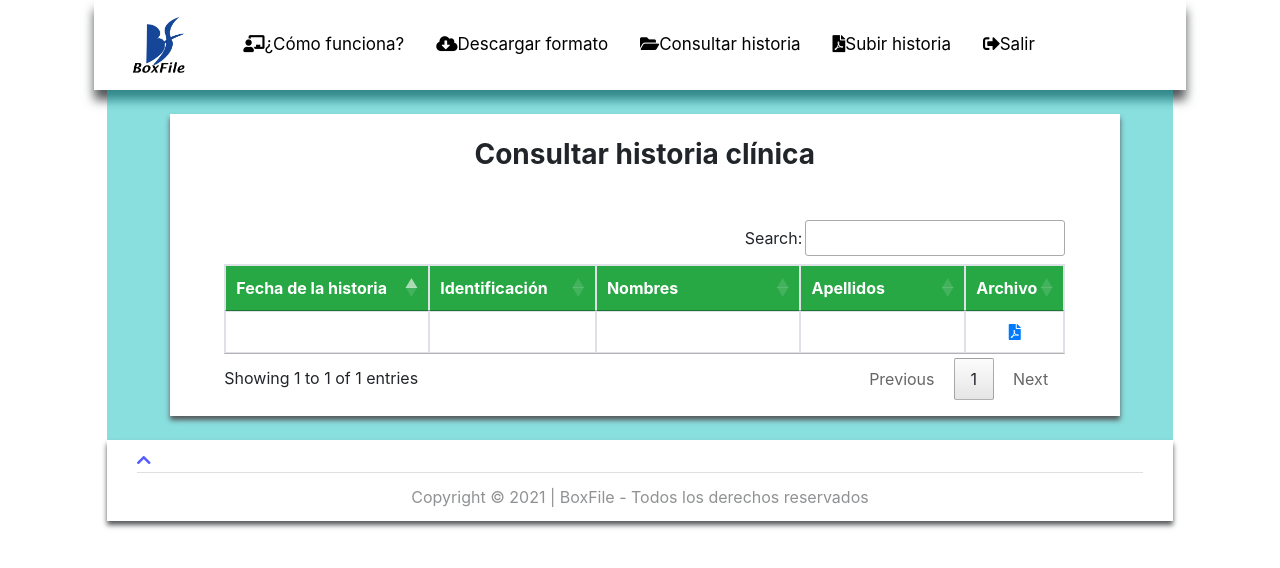
After one commit to viandre7/Senasoft_DesarrolloWeb_Vertical_1_2021, a Flask app: page /consultarHistoria in a window 1280 px wide. The commit adds this page. Shown: the top 568 px of the page. Run offline with Flask 2, Linux system fonts and the light colour scheme; lists and menus that the app fills with data are empty; some libraries are stand-ins or nearby versions.

Commit message:
vista consultar

```diff
--- a/controlador/inicioController.py
+++ b/controlador/inicioController.py
@@ -24,6 +24,10 @@ def consultarSolicitud():
 def subirHistoria():
     return render_template('user/cargarHistoria.html')
 
+@app.route('/consultarHistoria')
+def consultarHistoria():
+    return render_template('user/consultarHistoria.html')
+
 @app.route('/mostrarIniciarSesion')
 def mostrarIniciarSesion():
     return render_template('frmIniciarSesion.html')
--- a/static/css/misEstilos.css
+++ b/static/css/misEstilos.css
@@ -37,6 +37,7 @@
   .head a:hover {
     background-color: rgb(243, 248, 250);
     color:#4347CF;
+    font-weight: bold;
   }
 
 
@@ -54,13 +55,14 @@
     padding: 10px 20px;
     border-radius: 5px;
     cursor: pointer;
-    font-family:'Segoe UI', Tahoma, Geneva, Verdana, sans-serif;
+    font-family: 'Lucida Sans', 'Lucida Sans Regular', 'Lucida Grande', 'Lucida Sans Unicode', Geneva, Verdana, sans-serif;
 
   }
 
 .submit-btn:hover{
     background: #4347CF;
     color: white;
+
 
 }
 
--- /dev/null
+++ b/static/js/consultar.js
@@ -0,0 +1,10 @@
+$(function(){
+
+    $('#tblConsulta').DataTable( {
+            dom: 'Bfrtip',
+            buttons: [
+                'copy', 'csv', 'excel', 'pdf', 'print'
+            ]
+        } );
+
+});
--- a/templates/frmRegistrarse.html
+++ b/templates/frmRegistrarse.html
@@ -15,7 +15,6 @@
                     <br>
                 </div>
                 <br>
-
 
                 <div class="col-md-12 contaiener" >
                     <form action="" class="form-group" id="frmRegistro" method="POST">
--- a/templates/user/cargarHistoria.html
+++ b/templates/user/cargarHistoria.html
@@ -12,7 +12,7 @@
                 <div class="col-md-12 contaiener mt-4" >
                     <h3 style="text-align: center;"><strong>Cargar historia clínica</strong></h3>
 
-                    <form action="" class="form-group" id="frmRegistro" method="POST">
+                    <form action="" class="form-group" id="frmCargarHistoria" method="POST">
                         <!--Row que contiene las opciones  -->
                         <div class="row justify-content-center mt-2">
 
@@ -25,7 +25,7 @@
                                         </div>
                                  </div>
                                  <br>
-                                 <p style="text-align: center;">Sólo se aceptan archivos en formatos pdf</p>
+                                 <p style="text-align: center; font-family">Sólo se aceptan archivos en formatos pdf</p>
                             </div>
 
 
--- /dev/null
+++ b/templates/user/consultarHistoria.html
@@ -0,0 +1,69 @@
+{% extends "user/index.html" %}
+{% block section %}
+    <script src="../../static/js/consultar.js"></script>
+
+
+    <!-- container fondo azul -->
+    <div class="col-md-10 container fondoSection ">
+        <br>
+        <!-- container fondo blanco -->
+        <div class="col-md-11 ml-5" style="background:white ; box-shadow: 0px 4px 5px #55575a;" >
+            <!-- row que contiene la informacion -->
+            <div class="row justify-content-center " >
+
+                <!-- container de las opciones -->
+                <div class="col-md-12 contaiener mt-4"  >
+                    <h3 style="text-align: center;"><strong>Consultar historia clínica</strong></h3><br>
+
+                    <form action="" class="form-group" id="frmConsultarHistoria" method="POST">
+                        <!--Row que contiene las opciones  -->
+                        <div class="row justify-content-center mt-3" >
+                            <div class="col-11">
+
+                                <table id="tblConsulta" align="center" class="table table-bordered">
+                                    <thead class="bg-success text-white">
+                                        <tr class="text-center">
+                                            <th width="25%">Fecha de la historia</th>
+                                            <th width="20%">Identificación</th>
+                                            <th width="25%">Nombres</th>
+                                        <th width="20%">Apellidos</th>
+                                        <th width="10%">Archivo</th>
+                                    </tr>
+                                </thead>
+                                <tbody>
+
+                                    <tr id="fila" class="primeraFila">
+                                        <td id="tblFecha"> </td>
+                                        <td id="tblIdentificacion"></td>
+                                        <td id="tblNombres"></td>
+                                        <td id="tblApellidos"></td>
+                                        <td style="text-align: center;" id="anexo" class=""><a id="verPDF" href=""  target="_blank"><i class="fas fa-file-pdf"></i></a></td>
+                                        <!-- <td id="pAccion" align="center">
+                                            <button class="btn btn-warning fas fa-edit editar" data-id=" "></button>
+                                        </td> -->
+                                    </tr>
+
+                                </tbody>
+                            </table>
+                        </div>
+
+
+
+
+
+
+                        </div>
+                        <h1></h1>
+                    </form>
+                </div>
+            </div>
+        </div>
+
+        <br>
+    </div>
+
+{% endblock %}
+
+<!--
+</body>
+</html> -->
--- a/templates/user/index.html
+++ b/templates/user/index.html
@@ -12,6 +12,20 @@
     <link rel="stylesheet" href="https://stackpath.bootstrapcdn.com/bootstrap/4.4.1/css/bootstrap.min.css" integrity="sha384-Vkoo8x4CGsO3+Hhxv8T/Q5PaXtkKtu6ug5TOeNV6gBiFeWPGFN9MuhOf23Q9Ifjh" crossorigin="anonymous">
     <script src="https://stackpath.bootstrapcdn.com/bootstrap/4.4.1/js/bootstrap.min.js" integrity="sha384-wfSDF2E50Y2D1uUdj0O3uMBJnjuUD4Ih7YwaYd1iqfktj0Uod8GCExl3Og8ifwB6" crossorigin="anonymous"></script>
     <link rel="stylesheet" href="https://use.fontawesome.com/releases/v5.6.3/css/all.css" >
+
+    <!-- Data table -->
+    <script src="https://cdn.datatables.net/1.11.3/js/jquery.dataTables.min.js"></script>
+    <link rel="stylesheet" href="https://cdn.datatables.net/1.11.3/css/jquery.dataTables.min.css">
+    <link rel="stylesheet" href="https://cdn.datatables.net/1.11.3/css/jquery.dataTables.min.css">
+    <link rel="stylesheet" href="https://cdn.datatables.net/buttons/2.0.1/css/buttons.dataTables.min.css">
+    <script src="https://cdn.datatables.net/1.11.3/js/jquery.dataTables.min.js"></script>
+    <script src="https://cdn.datatables.net/buttons/2.0.1/js/dataTables.buttons.min.js"></script>
+    <script src="https://cdnjs.cloudflare.com/ajax/libs/jszip/3.1.3/jszip.min.js"></script>
+    <script src="https://cdnjs.cloudflare.com/ajax/libs/pdfmake/0.1.53/pdfmake.min.js"></script>
+    <script src="https://cdnjs.cloudflare.com/ajax/libs/pdfmake/0.1.53/vfs_fonts.js"></script>
+    <script src="https://cdn.datatables.net/buttons/2.0.1/js/buttons.html5.min.js"></script>
+    <script src="https://cdn.datatables.net/buttons/2.0.1/js/buttons.print.min.js"></script>
+
     <!-- CSS -->
     <link rel="stylesheet" href="../static/css/misEstilos.css">
     <link rel="stylesheet" href="../static/css/alertify.css">
@@ -31,9 +45,9 @@
                     <a class="navbar-brand" href=""  style="color:#545BFF; font-weight:bold; font-size: 30px;">
                         <img src="/static/recursos/BoxFileNegro.png" width="70" height="70" alt="">
                     </a>
-                    <a class="nav-link" href="/mostrarIniciarSesion" > <i class="fas fa-folder-open"></i>Consultar historia </a>
+                    <a class="nav-link" href="#"> <i class="fas fa-chalkboard-teacher"></i>¿Cómo funciona? </a>
                     <a class="nav-link" href="#"> <i class="fas fa-cloud-download-alt"></i>Descargar formato </a>
-                    <a class="nav-link" href="#"> <i class="fas fa-chalkboard-teacher"></i>¿Cómo funciona? </a>
+                    <a class="nav-link" href="/consultarHistoria" > <i class="fas fa-folder-open"></i>Consultar historia </a>
                     <a class="nav-link" href="/subirHistoria"> <i class="fas fa-file-pdf"></i></i>Subir historia</a>
                     <a class="nav-link" href="#"> <i class="fas fa-sign-out-alt"></i>Salir</a>
 
```
Also changed, not shown: templates/user/consulta.py (deleted).
